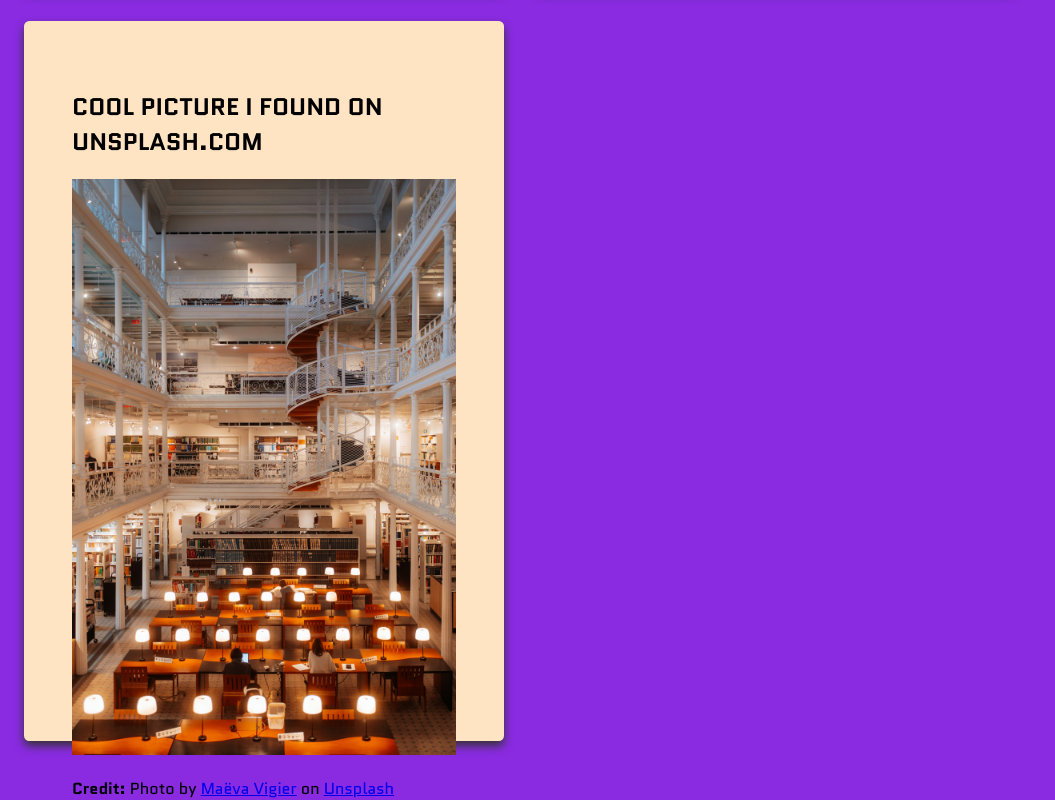
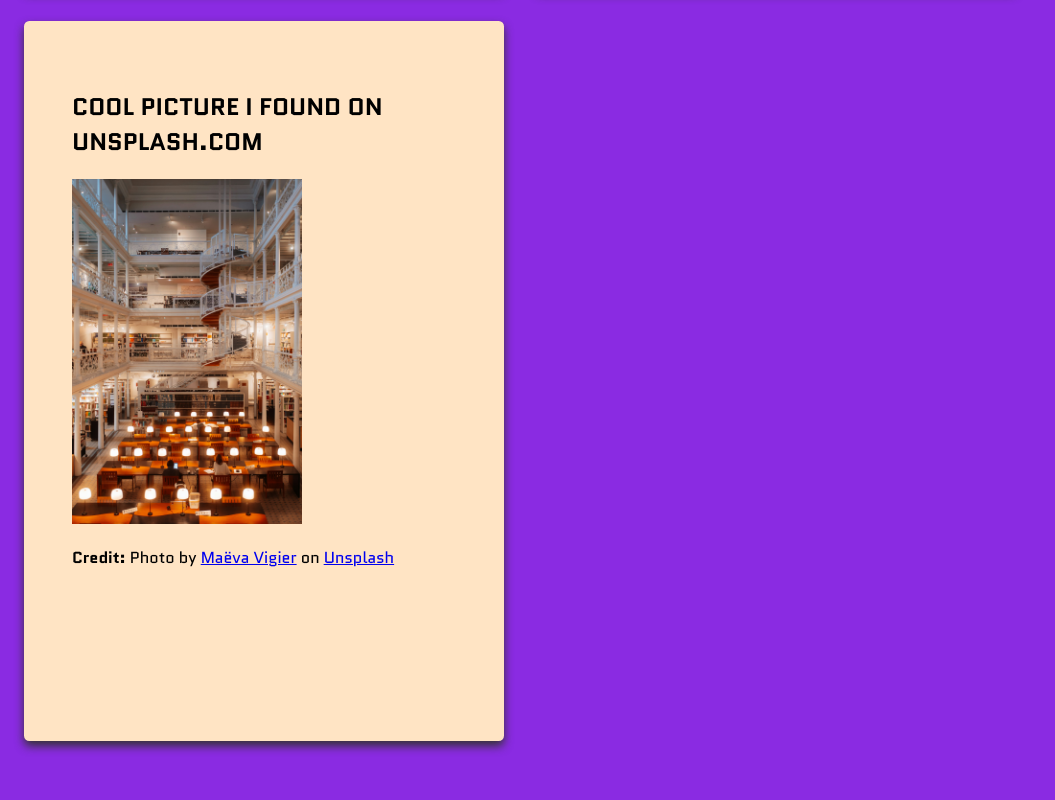
Before and after one commit to GM-Ishi/GM-Ishi.github.io, a plain HTML site: page index.html in a window 1280 px wide. Shown: the part 2259-3059 px from the top of the page, without its empty margins (0-1055 px from the left). After the commit the page ends 3016 px from the top, so only its background shows below. Drawn offline with Linux system fonts and the light colour scheme.

Commit message:
scale img

```diff
--- a/style.css
+++ b/style.css
@@ -47,5 +47,7 @@ section{
 }
 
 #coolPic img{
-    width: 100%;
+    max-width: 60%;
+    height: auto;
+    object-fit:contain;
 }
```
